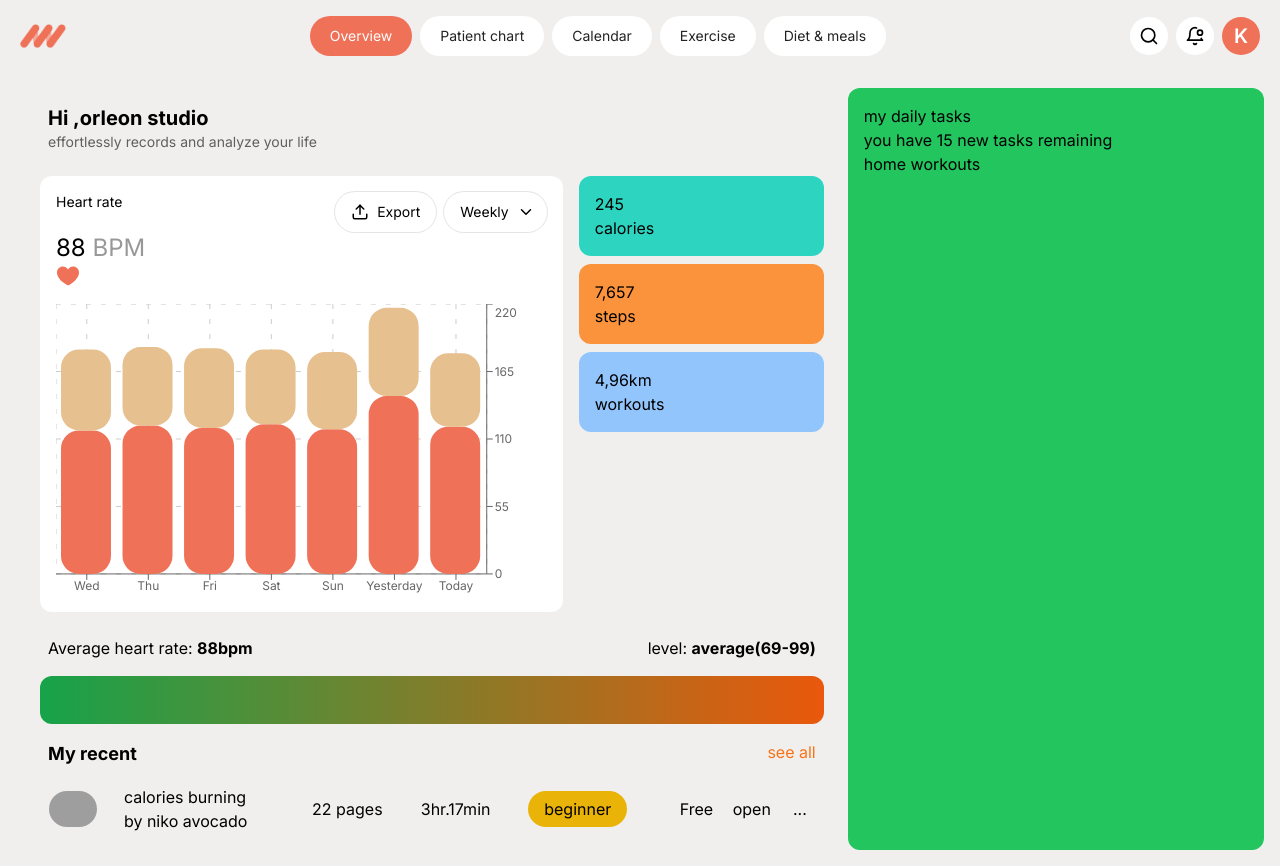
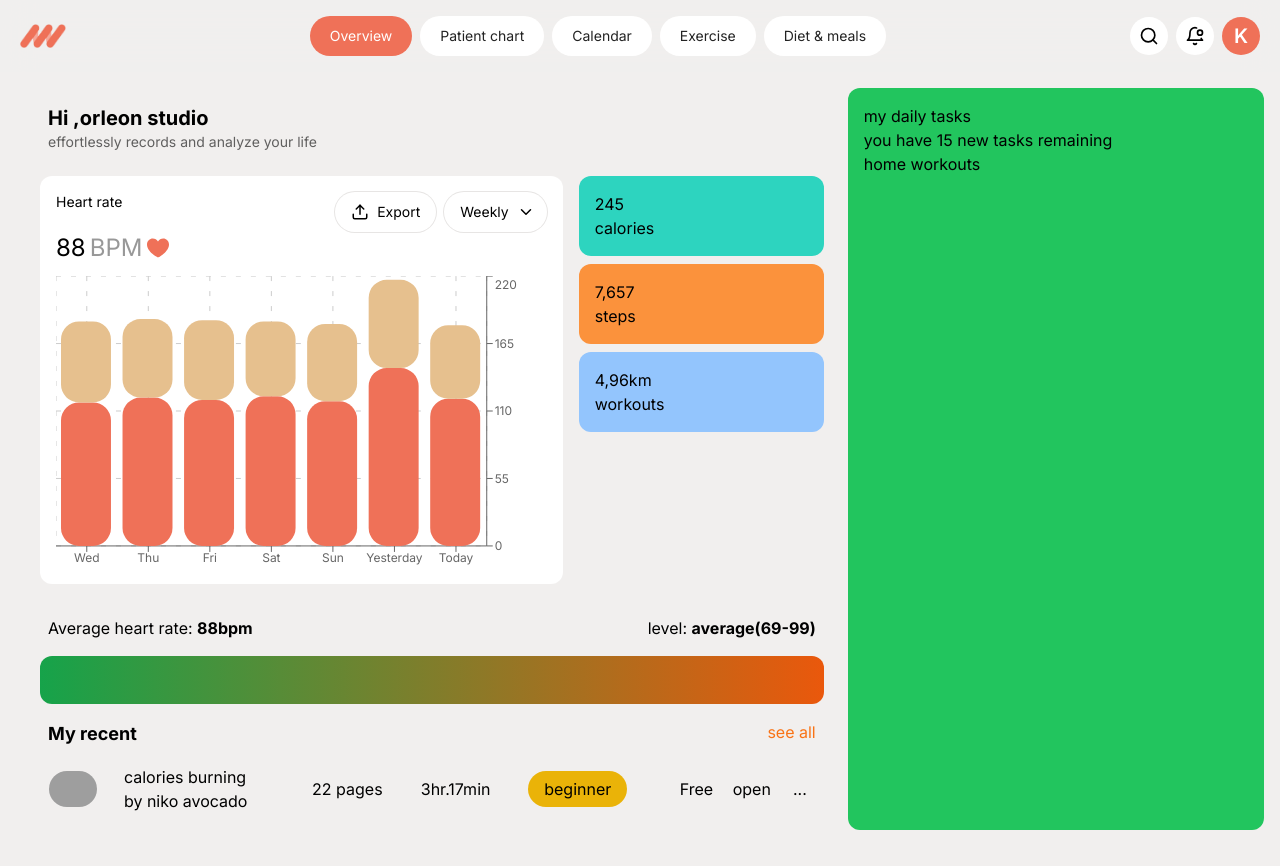
Before and after one commit to draken250/M.R.th, a React (Vite) app: page /#/ in a window 1280 px wide. Built offline with nearby package versions, Linux system fonts and the light colour scheme; grey boxes are pictures that could not be loaded.

Commit message:
Stalker-commit: src/Pages/Overview.jsx

```diff
--- a/src/Pages/Overview.jsx
+++ b/src/Pages/Overview.jsx
@@ -21,8 +21,8 @@ function Overview() {
               </p>
             </div>
             <div class="stats flex  ">
-              <div class="heartrate w-2/3 px-4 pt-4 pb-2 bg-white text-black m-2 rounded-xl ">
-                <div className="w-full flex flex-col mb-4">
+              <div class="heartrate w-2/3 px-4 pt-4 pb-2 bg-white text-black m-2 rounded-xl mb-4 ">
+                <div className="w-full flex flex-col">
                   <div className="flex justify-between">
                     <h1 className="text-sm">Heart rate</h1>
                     <div className="flex items-center gap-2">
@@ -36,7 +36,7 @@ function Overview() {
                       </button>
                     </div>
                   </div>
-                  <h1 className="text-2xl">
+                  <h1 className="text-2xl flex items-center gap-1 mb-3">
                     88 <span className="opacity-40">BPM</span> <GoHeartFill className="text-main-color" />
                   </h1>
                 </div>
```
